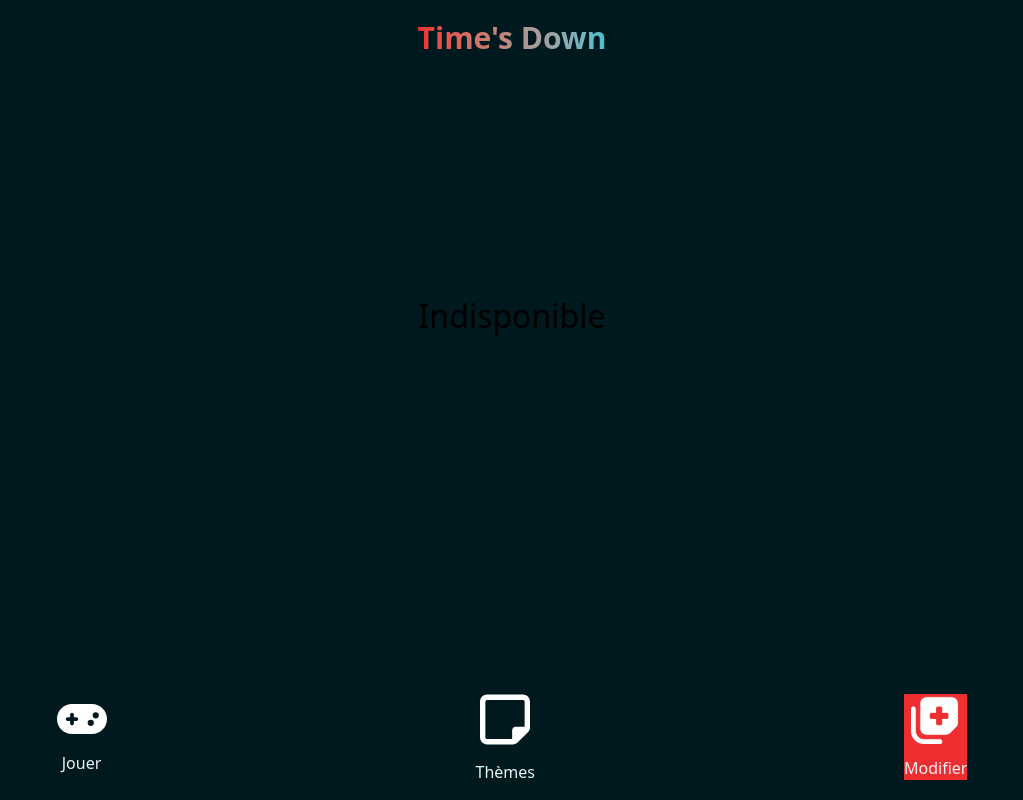
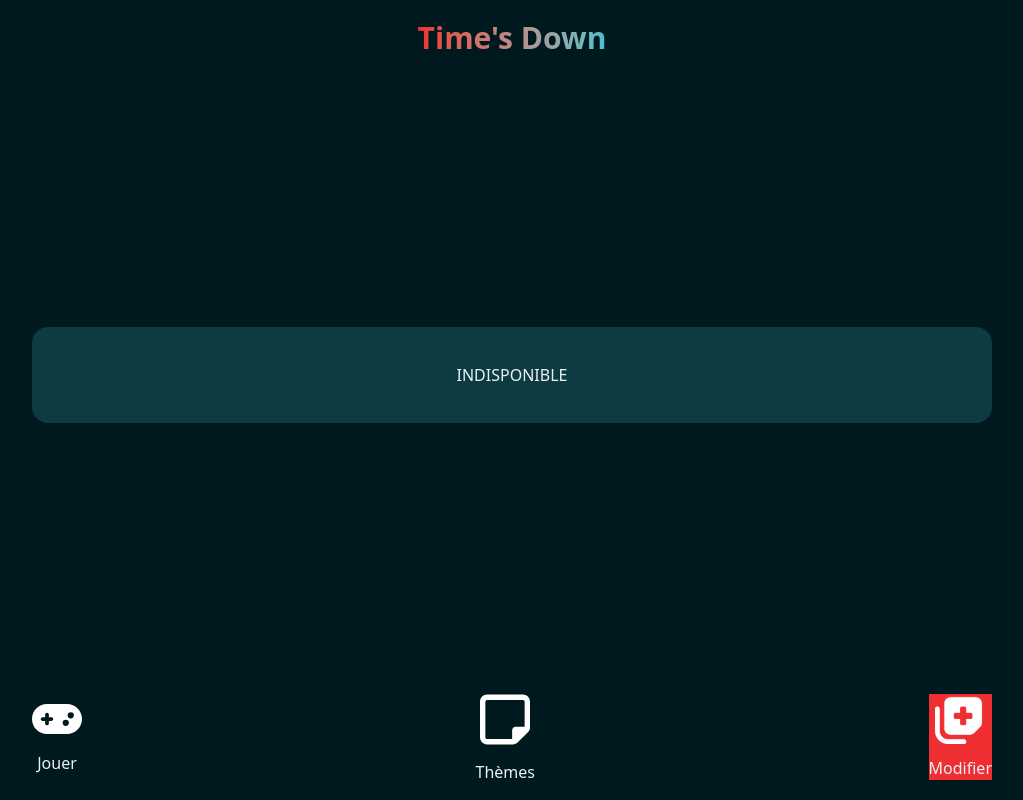
Before and after one commit to Nicolas-Delbovier/TimesDownPWA, a Vue app: page / in a window 1280 px wide. Both pictures are taken after a click on the button "Modifier". Shown: the whole page, without its empty margins (128-1151 px from the left). Built offline with nearby package versions, Linux system fonts and the light colour scheme.

Commit message:
[STYLE] Fix base flexbox in the menus (navbar+scroll of the inside of the menu) + implement the design of the modifications page

```diff
--- a/index.html
+++ b/index.html
@@ -8,8 +8,8 @@
   <title>Time's Down</title>
 </head>
 
-<body class="flex flex-col items-center justify-center bg-background-color">
-  <div id="app" class="flex flex-col w-full h-screen"></div>
+<body class="flex flex-col items-center bg-background-color">
+  <div id="app" class="flex flex-col w-9/12 h-screen justify-between"></div>
   <script type="module" src="/src/main.js"></script>
 </body>
 
--- a/src/assets/main.css
+++ b/src/assets/main.css
@@ -8,3 +8,13 @@
   --color-secondary-color: #16188c;
   --color-accent-color: #46c1cf;
 }
+
+@layer utilities {
+  .no-scrollbar::-webkit-scrollbar {
+    display: none;
+  }
+  .no-scrollbar {
+    -ms-overflow-style: none;
+    scrollbar-width: none;
+  }
+}
--- a/src/components/NavBar.vue
+++ b/src/components/NavBar.vue
@@ -24,7 +24,7 @@ const onClick = (menuView) => {
 </script>
 
 <template>
-    <div class="fixed bottom-0 left-0 right-0 bg-background-color flex flex-row justify-around items-center py-4">
+    <div class="bg-background-color flex flex-row justify-between items-center py-4">
         <NavBarItem :class="{ 'bg-primary-color': current === 'play' }" @click="onClick('play')"
             imgSrc="/assets/gameController.svg" :width="width" :height="height" text="Jouer" />
         <NavBarItem :class="{ 'bg-primary-color': current === 'themes' }" @click="onClick('themes')"
--- a/src/views/Menu.vue
+++ b/src/views/Menu.vue
@@ -51,12 +51,13 @@ const updateSelectedThemes = (message) => {
 </script>
 
 <template>
-    <div class="flex flex-col items-center justify-end">
+    <div id="menu" class="overflow-scroll no-scrollbar">
         <Play @playButtonPressed="startGame" :nbCards="nbCardsToPlay" :nbTeams="nbTeams" @updateNbCards="updateNbCards"
-            @updateNbTeams="updateNbTeams" v-if="contentView === 'play'" class="w-full overflow-y-scroll flex-grow" />
+            @updateNbTeams="updateNbTeams" v-if="contentView === 'play'"
+            class="no-scrollbar w-full overflow-y-scroll flex-grow" />
         <ThemesSelection @useTheme="updateSelectedThemes" v-if="contentView === 'themes'" :decks="decks"
-            :selectedThemes="selectedThemes" class="w-full overflow-y-scroll flex-grow" />
-        <Modifications v-if="contentView === 'modifications'" class="w-full overflow-y-scroll flex-grow" />
+            :selectedThemes="selectedThemes" class="no-scrollbar w-full overflow-y-scroll flex-grow" />
+        <Modifications v-if="contentView === 'modifications'" class="no-scrollbar w-full overflow-y-scroll flex-grow" />
     </div>
     <NavBar @menuViewChange="changeMenuView" height="50" width="50" />
 </template>
--- a/src/views/Modifications.vue
+++ b/src/views/Modifications.vue
@@ -3,28 +3,10 @@
 </script>
 
 <template>
-    <div id="main" class="content">
-        <div id="unavailable-message">Indisponible</div>
+    <div
+        class="w-48 h-24 rounded-2xl bg-accent-color/20 flex flex-col align-self-center items-center justify-center gap-2 m-auto">
+        <span class="text-text-color font-medium">INDISPONIBLE</span>
     </div>
 </template>
 
-<style scoped>
-#main {
-    display: flex;
-    flex-direction: column;
-    padding: 2vw;
-    gap: 5px;
-    justify-content: center;
-    background-color: var(--color-3);
-    min-height: 60vh;
-    padding: auto;
-}
-
-#unavailable-message {
-    border: 5px double var(--color-1);
-    border-radius: 10px;
-    text-align: center;
-    font-size: 2rem;
-    color: var(--color-1);
-}
-</style>
+<style scoped></style>
```
